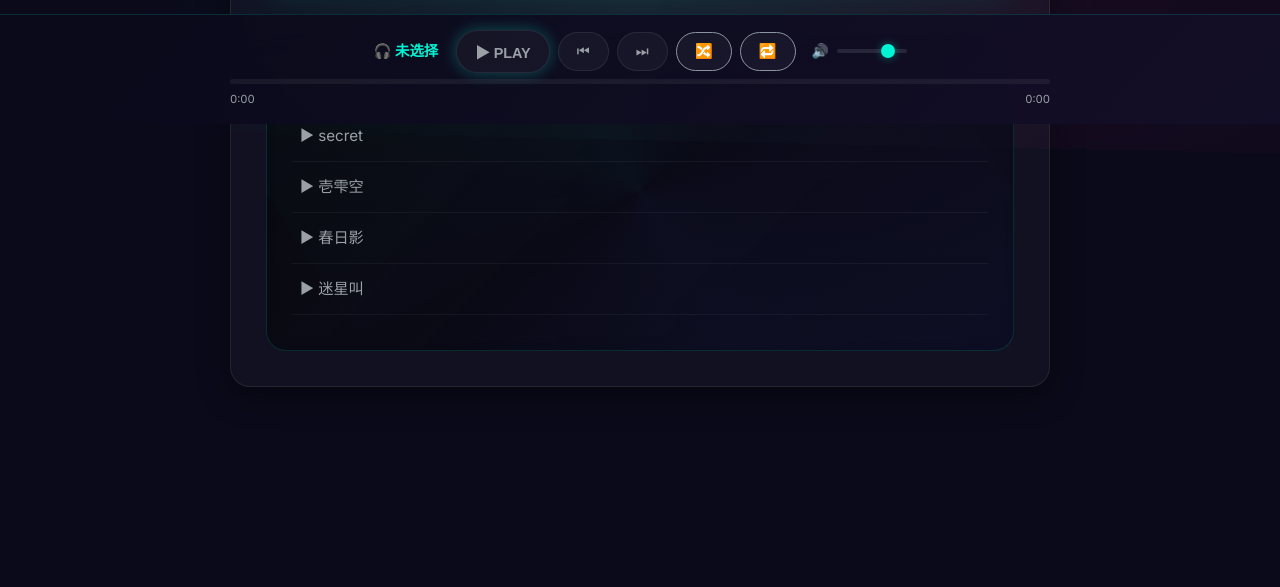
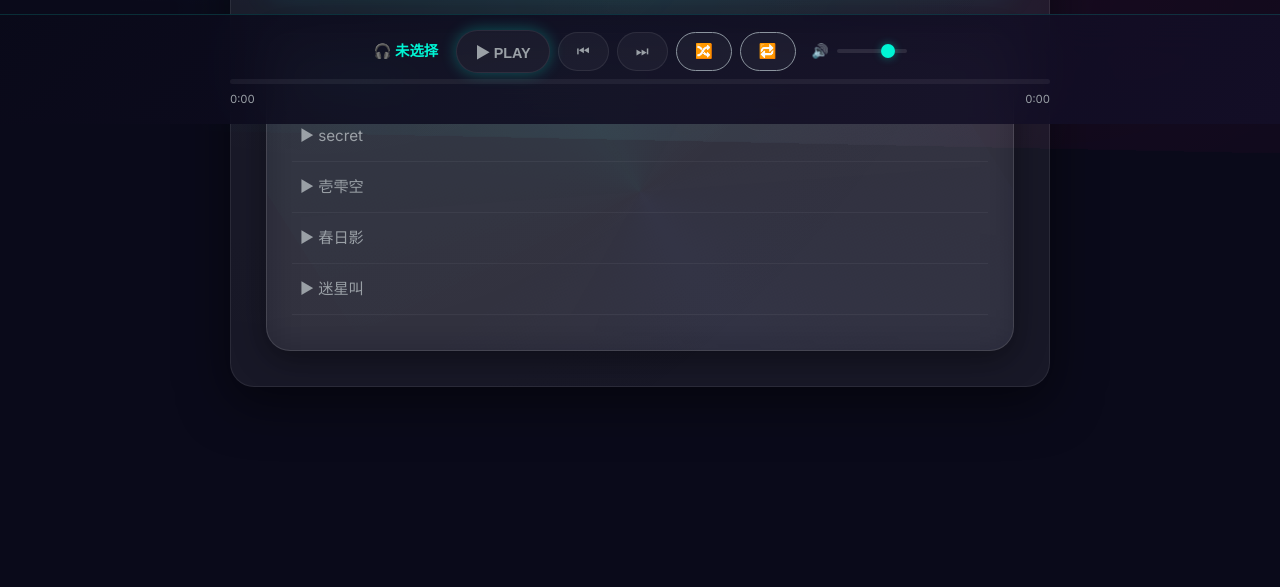
Before and after one commit to lith1umZZ/my_website, a Flask app: page / in a window 1280 px wide. Shown: the part 676-1263 px from the top of the page. Run offline with Flask 3, Linux system fonts and the light colour scheme.

Commit message:
🪟 毛玻璃风格大改造：容器/卡片/播放器全毛玻璃化

```diff
--- a/static/css/style.css
+++ b/static/css/style.css
@@ -10,7 +10,7 @@
 :root {
     --bg-primary: #0a0a1a;
     --bg-secondary: rgba(22, 27, 34, 0.75);
-    --bg-glass: rgba(255, 255, 255, 0.03);
+    --bg-glass: rgba(255, 255, 255, 0.06);
     --text-primary: #e8eaed;
     --text-secondary: #9aa0a6;
     --accent-teal: #00f5d4;
@@ -21,24 +21,29 @@
     --danger: #ff4757;
     --success: #3fb950;
     --border-glass: rgba(255, 255, 255, 0.08);
+    --border-glass-light: rgba(255, 255, 255, 0.12);
     --shadow-glass: 0 8px 32px rgba(0, 0, 0, 0.4);
+    --shadow-glass-lg: 0 15px 50px rgba(0, 0, 0, 0.5);
     --radius-sm: 8px;
     --radius-md: 12px;
     --radius-lg: 20px;
+    --radius-xl: 24px;
     --bg-card-hover: rgba(123, 47, 247, 0.04);
     --bg-card: rgba(255, 255, 255, 0.03);
     --input-bg: rgba(255, 255, 255, 0.04);
     --scrollbar-bg: rgba(255,255,255,0.1);
     --scrollbar-hover: rgba(255,255,255,0.2);
-    --player-bg: linear-gradient(135deg, rgba(10,10,26,0.95), rgba(20,15,40,0.95));
+    --player-bg: linear-gradient(135deg, rgba(10,10,26,0.85), rgba(20,15,40,0.85));
     --nav-bg: rgba(255, 255, 255, 0.03);
+    --glass-edge: rgba(255, 255, 255, 0.04);
+    --glass-highlight: rgba(255, 255, 255, 0.04);
 }
 
 /* ===== CSS 变量 - 浅色主题 ===== */
 [data-theme="light"] {
-    --bg-primary: #f0f2f5;
+    --bg-primary: #e8ecf1;
     --bg-secondary: rgba(255, 255, 255, 0.85);
-    --bg-glass: rgba(255, 255, 255, 0.6);
+    --bg-glass: rgba(255, 255, 255, 0.45);
     --text-primary: #1a1a2e;
     --text-secondary: #4a4a6a;
     --accent-teal: #009688;
@@ -168,20 +177,32 @@ body::after {
     100% { background-position: 200% center; }
 }
 
-/* ===== 玻璃容器 ===== */
+/* ===== 玻璃容器（毛玻璃） ===== */
 .container {
     max-width: 820px;
     margin: 40px auto;
     padding: 35px;
     background: var(--bg-glass);
-    backdrop-filter: blur(20px);
-    -webkit-backdrop-filter: blur(20px);
+    backdrop-filter: blur(24px) saturate(1.3);
+    -webkit-backdrop-filter: blur(24px) saturate(1.3);
     border: 1px solid var(--border-glass);
-    border-radius: var(--radius-lg);
-    box-shadow: var(--shadow-glass);
+    border-radius: var(--radius-xl);
+    box-shadow: var(--shadow-glass-lg), inset 0 1px 0 var(--glass-highlight);
     animation: fadeInUp 0.8s cubic-bezier(0.16, 1, 0.3, 1) forwards;
     position: relative;
     overflow: hidden;
+}
+
+/* 玻璃光泽反射效果 */
+.container::after {
+    content: '';
+    position: absolute;
+    top: -50%;
+    left: -50%;
+    width: 200%;
+    height: 200%;
+    pointer-events: none;
+    background: radial-gradient(ellipse at 30% 0%, rgba(255,255,255,0.04) 0%, transparent 60%);
 }
 
 /* 容器顶部装饰光条 */
@@ -201,6 +222,7 @@ body::after {
     );
     background-size: 200% 100%;
     animation: shimmer 3s ease-in-out infinite;
+    z-index: 1;
 }
 
 /* ===== 导航栏 ===== */
@@ -604,14 +630,16 @@ ul li::before {
     text-decoration: underline;
 }
 
-/* ===== 音乐播放器 ===== */
+/* ===== 音乐播放器（毛玻璃） ===== */
 .player-card {
     margin-top: 30px;
     padding: 25px;
-    background: linear-gradient(135deg, rgba(0,0,0,0.6), rgba(10,10,30,0.8));
-    border: 1px solid rgba(0, 245, 212, 0.15);
-    border-radius: var(--radius-lg);
-    backdrop-filter: blur(10px);
+    background: var(--bg-glass);
+    backdrop-filter: blur(20px) saturate(1.3);
+    -webkit-backdrop-filter: blur(20px) saturate(1.3);
+    border: 1px solid var(--border-glass-light);
+    border-radius: var(--radius-xl);
+    box-shadow: var(--shadow-glass), inset 0 1px 0 var(--glass-highlight);
     position: relative;
     overflow: hidden;
 }
```
Also changed, not shown: other parts of static/css/style.css (+17 -9 lines).
